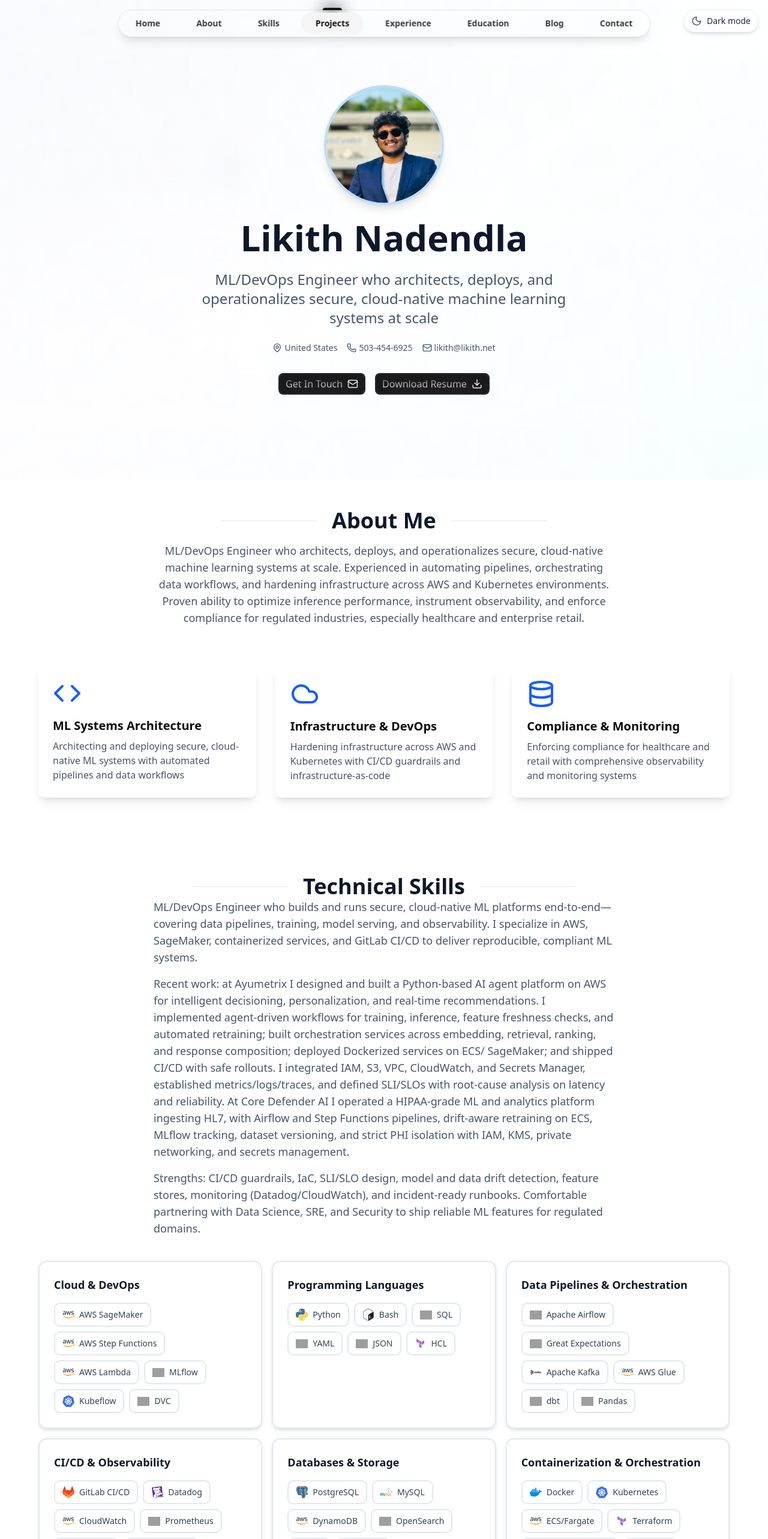
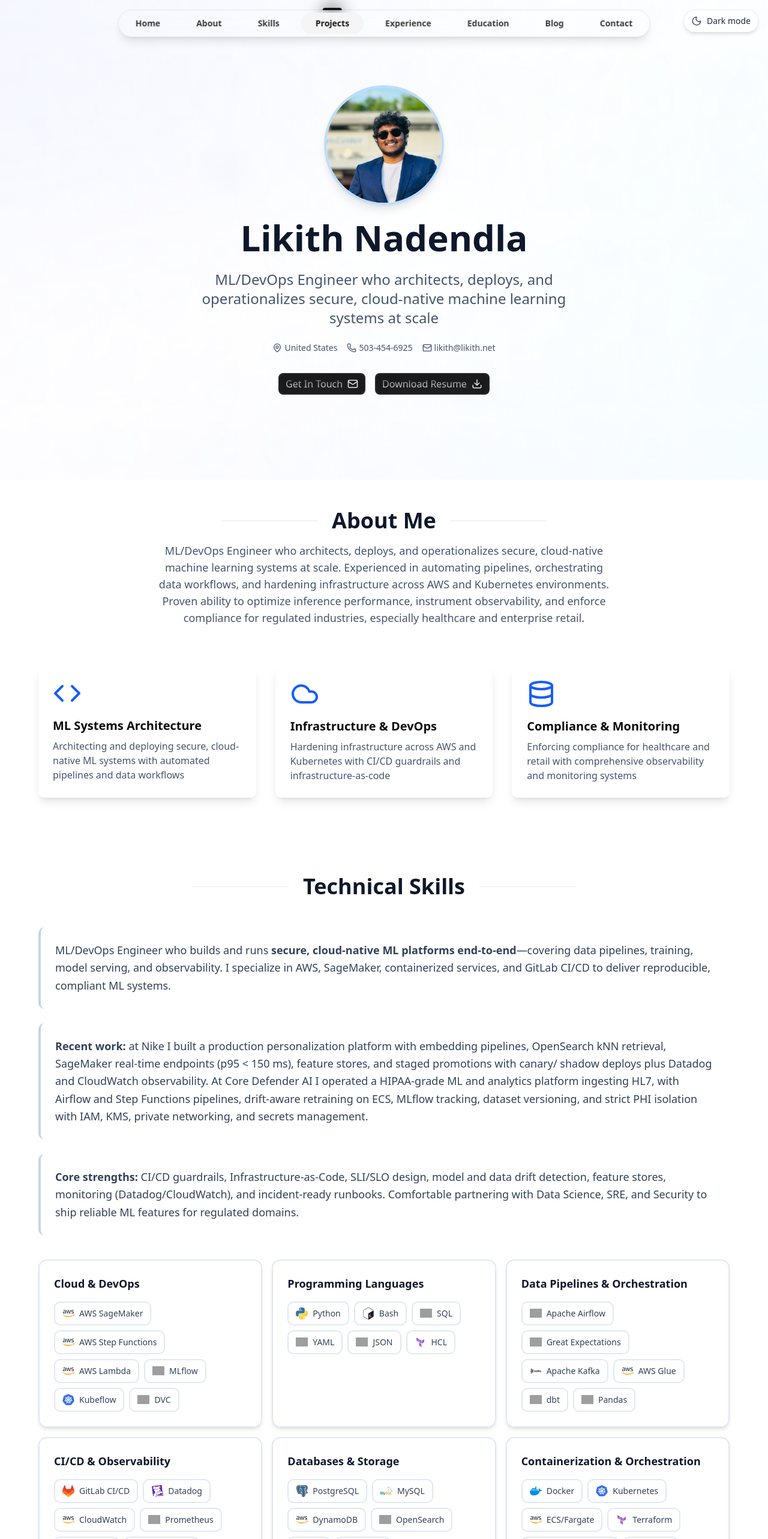
Before and after one commit to Likithnadendla/my-portfolio-website, a Next.js app: page / in a window 1280 px wide. Shown: the top 2566 px of the page at 60% size. Built offline with nearby package versions, Linux system fonts and the light colour scheme; grey boxes are pictures that could not be loaded.

Commit message:
update to Nike

```diff
--- a/src/app/globals.css
+++ b/src/app/globals.css
@@ -183,6 +183,12 @@
   }
 }
 
+@keyframes auroraFlow {
+  0% { background-position: 0% 50%; }
+  50% { background-position: 100% 50%; }
+  100% { background-position: 0% 50%; }
+}
+
 .animate-moveGradient {
   animation: moveGradient 15s ease-in-out infinite;
 }
@@ -190,3 +196,8 @@
 .animate-moveGradientReverse {
   animation: moveGradientReverse 20s ease-in-out infinite;
 }
+
+.aurora-flow {
+  background-size: 200% 200%;
+  animation: auroraFlow 30s ease-in-out infinite;
+}
--- a/src/app/page.tsx
+++ b/src/app/page.tsx
@@ -12,14 +12,22 @@ import { motion } from 'framer-motion'
 import { Mail, MapPin, Phone, Download, Linkedin, Code, Cloud, Database, Sun, Moon } from 'lucide-react'
 
 export default function Home() {
-  const [theme, setTheme] = useState<'light' | 'dark'>(() => {
-    if (typeof window === 'undefined') return 'light';
-    const stored = window.localStorage.getItem('theme');
-    if (stored === 'dark' || stored === 'light') return stored as 'light' | 'dark';
-    return window.matchMedia && window.matchMedia('(prefers-color-scheme: dark)').matches ? 'dark' : 'light';
-  });
+  const [theme, setTheme] = useState<'light' | 'dark'>('light');
+  const [isMounted, setIsMounted] = useState(false);
 
   useEffect(() => {
+    setIsMounted(true);
+    const stored = window.localStorage.getItem('theme');
+    if (stored === 'dark' || stored === 'light') {
+      setTheme(stored as 'light' | 'dark');
+      return;
+    }
+    const prefersDark = window.matchMedia && window.matchMedia('(prefers-color-scheme: dark)').matches;
+    setTheme(prefersDark ? 'dark' : 'light');
+  }, []);
+
+  useEffect(() => {
+    if (!isMounted) return;
     const root = document.documentElement;
     if (theme === 'dark') {
       root.classList.add('dark');
@@ -27,7 +35,7 @@ export default function Home() {
       root.classList.remove('dark');
     }
     window.localStorage.setItem('theme', theme);
-  }, [theme]);
+  }, [theme, isMounted]);
 
   const toggleTheme = () => {
     setTheme((prev) => (prev === 'dark' ? 'light' : 'dark'));
@@ -81,13 +89,13 @@ export default function Home() {
           className="fixed top-4 right-4 flex items-center gap-2 rounded-full border border-slate-200/70 dark:border-slate-700/70 bg-white/80 dark:bg-slate-900/80 backdrop-blur-md px-3 py-2 shadow-md transition hover:shadow-lg"
           style={{ pointerEvents: 'auto' }}
         >
-          {theme === 'dark' ? (
+          {isMounted && theme === 'dark' ? (
             <Sun size={18} className="text-amber-400" />
           ) : (
             <Moon size={18} className="text-slate-600" />
           )}
           <span className="text-sm font-medium text-slate-800 dark:text-slate-200">
-            {theme === 'dark' ? 'Light' : 'Dark'} mode
+            {isMounted && theme === 'dark' ? 'Light' : 'Dark'} mode
           </span>
         </button>
         <NavBarDemo />
@@ -248,29 +256,52 @@ export default function Home() {
               </h2>
               <span className="hidden sm:block h-px w-40 bg-slate-200 dark:bg-slate-700" />
             </div>
-            <div className="space-y-4 text-lg text-slate-600 dark:text-slate-300 max-w-3xl mx-auto">
-              <p>
-                ML/DevOps Engineer who builds and runs secure, cloud-native ML platforms end-to-end—covering data pipelines,
+            <motion.div
+              initial={{ opacity: 0, y: 20 }}
+              whileInView={{ opacity: 1, y: 0 }}
+              transition={{ duration: 0.8, delay: 0.1 }}
+              viewport={{ once: true }}
+              className="mt-12 space-y-6"
+            >
+              <motion.div
+                className="bg-white/80 dark:bg-slate-800/80 backdrop-blur-sm border-l-4 border-slate-300 dark:border-slate-600 p-6 rounded-lg"
+                whileHover={{ scale: 1.02, x: 5 }}
+                transition={{ duration: 0.3 }}
+              >
+                <p className="text-lg text-slate-700 dark:text-slate-200 leading-relaxed">
+                  ML/DevOps Engineer who builds and runs <span className="font-semibold">secure, cloud-native ML platforms end-to-end</span>—covering data pipelines,
                   training, model serving, and observability. I specialize in AWS, SageMaker, containerized services, and
                   GitLab CI/CD to deliver reproducible, compliant ML systems.
                 </p>
-              <p>
-                Recent work: at Ayumetrix I designed and built a Python-based AI agent platform on AWS for intelligent
-                decisioning, personalization, and real-time recommendations. I implemented agent-driven workflows for
-                training, inference, feature freshness checks, and automated retraining; built orchestration services
-                across embedding, retrieval, ranking, and response composition; deployed Dockerized services on ECS/
-                SageMaker; and shipped CI/CD with safe rollouts. I integrated IAM, S3, VPC, CloudWatch, and Secrets Manager,
-                established metrics/logs/traces, and defined SLI/SLOs with root-cause analysis on latency and reliability.
-                At Core Defender AI I operated a HIPAA-grade ML and analytics platform ingesting HL7, with Airflow and Step
-                Functions pipelines, drift-aware retraining on ECS, MLflow tracking, dataset versioning, and strict PHI
-                isolation with IAM, KMS, private networking, and secrets management.
+              </motion.div>
+
+              <motion.div
+                className="bg-white/80 dark:bg-slate-800/80 backdrop-blur-sm border-l-4 border-slate-300 dark:border-slate-600 p-6 rounded-lg"
+                whileHover={{ scale: 1.02, x: 5 }}
+                transition={{ duration: 0.3 }}
+              >
+                <p className="text-lg text-slate-700 dark:text-slate-200 leading-relaxed">
+                  <span className="font-semibold">Recent work:</span> at Nike I built a production personalization platform with embedding pipelines, OpenSearch kNN
+                  retrieval, SageMaker real-time endpoints (p95 {'<'} 150 ms), feature stores, and staged promotions with canary/
+                  shadow deploys plus Datadog and CloudWatch observability. At Core Defender AI I operated a HIPAA-grade ML and
+                  analytics platform ingesting HL7, with Airflow and Step Functions pipelines, drift-aware retraining on ECS,
+                  MLflow tracking, dataset versioning, and strict PHI isolation with IAM, KMS, private networking, and
+                  secrets management.
                 </p>
-              <p>
-                Strengths: CI/CD guardrails, IaC, SLI/SLO design, model and data drift detection, feature stores, monitoring
+              </motion.div>
+
+              <motion.div
+                className="bg-white/80 dark:bg-slate-800/80 backdrop-blur-sm border-l-4 border-slate-300 dark:border-slate-600 p-6 rounded-lg"
+                whileHover={{ scale: 1.02, x: 5 }}
+                transition={{ duration: 0.3 }}
+              >
+                <p className="text-lg text-slate-700 dark:text-slate-200 leading-relaxed">
+                  <span className="font-semibold">Core strengths:</span> CI/CD guardrails, Infrastructure-as-Code, SLI/SLO design, model and data drift detection, feature stores, monitoring
                   (Datadog/CloudWatch), and incident-ready runbooks. Comfortable partnering with Data Science, SRE, and
                   Security to ship reliable ML features for regulated domains.
                 </p>
-            </div>
+              </motion.div>
+            </motion.div>
             <div className="mt-10 grid grid-cols-1 md:grid-cols-2 lg:grid-cols-3 gap-4">
               {[
                 {
@@ -599,13 +630,6 @@ export default function Home() {
 
             <div className="flex justify-center gap-4">
               <AnimatedButton
-                href="mailto:likith@likith.net"
-                icon={<Mail size={18} />}
-              >
-                Send Email
-              </AnimatedButton>
-
-              <AnimatedButton
                 onClick={handleDownload}
                 icon={<Download size={18} />}
               >
@@ -619,7 +643,7 @@ export default function Home() {
       {/* Footer */}
       <footer className="py-12 px-4 bg-slate-900/80 dark:bg-slate-900/90 backdrop-blur-sm text-slate-300 border-t border-white/10 dark:border-slate-700/20 relative z-50">
         <div className="max-w-6xl mx-auto text-center">
-          <p className="mb-4">© 2025 Likith Nadendla. All rights reserved.</p>
+          <p className="mb-4">© {new Date().getFullYear()} Likith Nadendla. All rights reserved.</p>
           <div className="flex justify-center gap-6" style={{ position: 'relative', zIndex: 50, pointerEvents: 'auto' }}>
             <a href="https://linkedin.com/in/nadendla-likith" target="_blank" rel="noopener noreferrer" className="hover:text-white transition-colors cursor-pointer" style={{ zIndex: 50, position: 'relative', pointerEvents: 'auto' }}>
               <Linkedin size={20} />
--- a/src/components/ui/fluid-shader-background.tsx
+++ b/src/components/ui/fluid-shader-background.tsx
@@ -5,6 +5,18 @@ export function FluidShaderBackground() {
     <div className="fixed inset-0 z-0 overflow-hidden pointer-events-none">
       {/* Base fluid gradient */}
       <div className="absolute inset-0 bg-gradient-to-br from-indigo-50 via-white to-cyan-50 dark:from-slate-900 dark:via-slate-800 dark:to-indigo-950 pointer-events-none" />
+
+      {/* Aurora layer (animated, layout-safe) */}
+      <div
+        className="absolute inset-0 opacity-40 dark:opacity-30 pointer-events-none aurora-flow"
+        style={{
+          backgroundImage: `
+            radial-gradient(60% 50% at 20% 30%, rgba(99, 102, 241, 0.18) 0%, transparent 60%),
+            radial-gradient(50% 60% at 80% 40%, rgba(14, 165, 233, 0.16) 0%, transparent 60%),
+            radial-gradient(70% 50% at 50% 80%, rgba(139, 92, 246, 0.14) 0%, transparent 60%)
+          `
+        }}
+      />
 
       {/* Flowing animated layers */}
       <div className="absolute inset-0 pointer-events-none">
```
Also changed, not shown: src/components/ui/experience-timeline.tsx (+18 -14 lines). Lines whose indentation alone changed are shown as unchanged.
